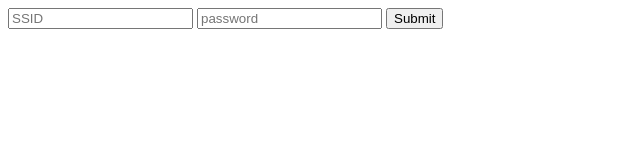
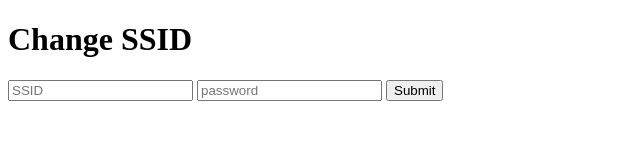
Before and after one commit to cyrilis/nodemcu, a plain HTML site: page index.html in a window 1280 px wide. Shown: the whole page, without its empty margins (0-640 px from the left). Drawn offline with Linux system fonts and the light colour scheme.

```diff
--- a/index.html
+++ b/index.html
@@ -5,6 +5,7 @@
 	<title>SSID Set</title>
 </head>
 <body>
+  <h1>Change SSID</h1>
 	<form action="/ssid" method="GET">
 		<input type="text" name="ssid" placeholder="SSID">
 		<input type="password" name="password" placeholder="password">
```
Also changed, not shown: 2 other files.
